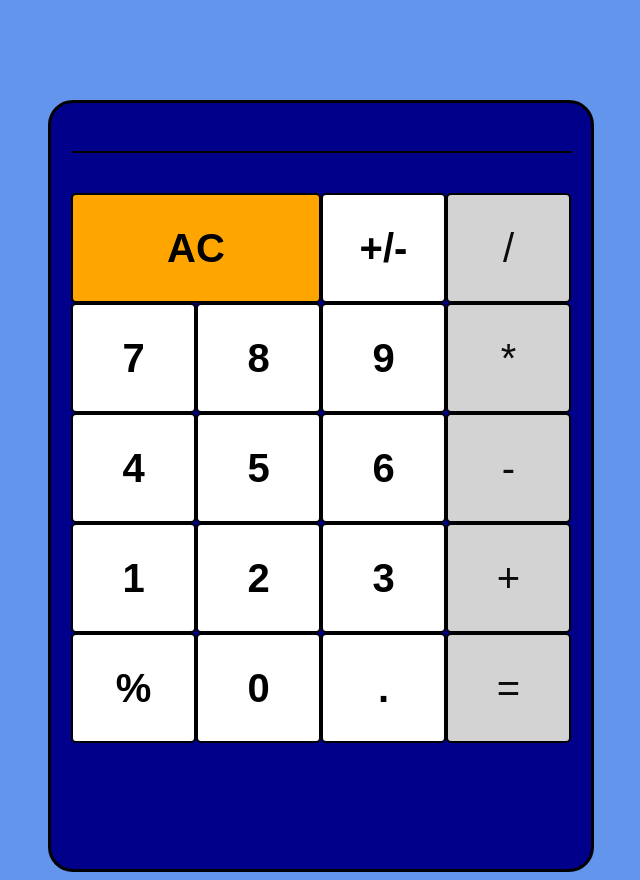
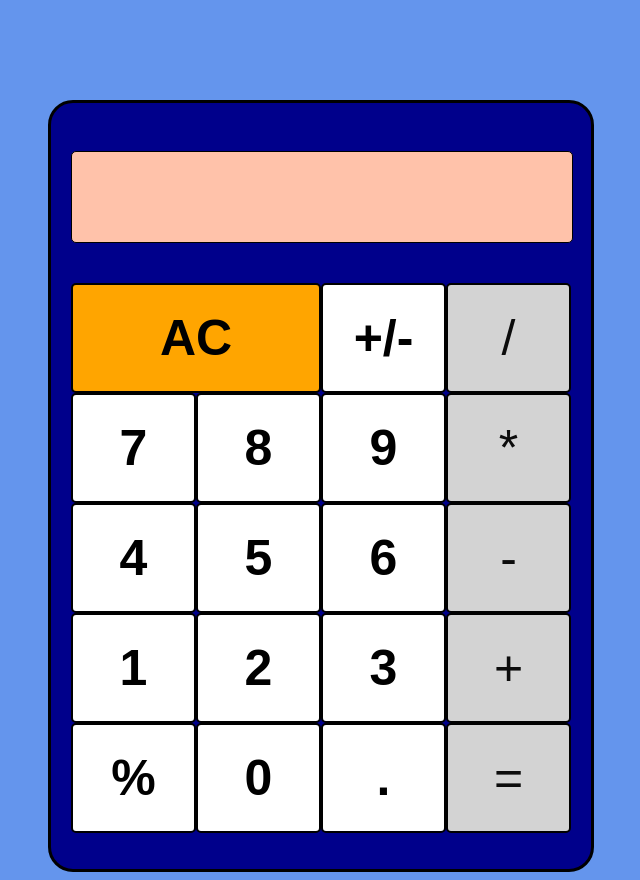
Before and after one commit to YossraElhaddad/Calculator, a plain HTML site: page index.html in a window 1280 px wide. Shown: the whole page, without its empty margins (319-959 px from the left). Drawn offline with Linux system fonts and the light colour scheme.

Commit message:
Fix some issues with css and change p to div

```diff
--- a/index.html
+++ b/index.html
@@ -12,7 +12,7 @@
 
 <body>
     <div id="container">
-        <p class="result"></p>
+        <div class="result"></div>
         <div class="buttons">
 
             <div class="numbers">
@@ -23,36 +23,36 @@
                 </div>
 
                 <div class="row-2">
-                    <button class="seven">7</button>
-                    <button class="eight">8</button>
-                    <button class="nine">9</button>
+                    <button class="number">7</button>
+                    <button class="number">8</button>
+                    <button class="number">9</button>
                 </div>
 
                 <div class="row-3">
-                    <button class="four">4</button>
-                    <button class="five">5</button>
-                    <button class="six">6</button>
+                    <button class="number">4</button>
+                    <button class="number">5</button>
+                    <button class="number">6</button>
                 </div>
 
                 <div class="row-4">
-                    <button class="one">1</button>
-                    <button class="two">2</button>
-                    <button class="three">3</button>
+                    <button class="number">1</button>
+                    <button class="number">2</button>
+                    <button class="number">3</button>
                 </div>
 
                 <div class="row-5">
                     <button class="percentage">%</button>
-                    <button class="zero">0</button>
-                    <button class="dot">.</button>
+                    <button class="number">0</button>
+                    <button class="number">.</button>
                 </div>
 
             </div>
             <div class="operators">
-                <button class="divide">/</button>
-                <button class="multiply">*</button>
-                <button class="minus">-</button>
-                <button class="plus">+</button>
-                <button class="equal">=</button>
+                <button class="operator">/</button>
+                <button class="operator">*</button>
+                <button class="operator">-</button>
+                <button class="operator">+</button>
+                <button class="operator">=</button>
             </div>
 
         </div>
--- a/style.css
+++ b/style.css
@@ -18,12 +18,12 @@ body {
     align-items: center;
 }
 
-p {
+#container .result {
     font-weight: bold;
     font-size: 70px;
     background-color: rgb(255, 194, 170);
     width: 500px;
-    height: fit-content;
+    height: 90px;
     border-radius: 5px;
     border: 1px solid black;
     margin: 40px auto;
@@ -58,7 +58,7 @@ button {
     width: 125px;
     height: 110px;
     text-align: center;
-    font-size: 40px;
+    font-size: 50px;
     border-radius: 5px;
     border: 2px solid black;
 }
```
